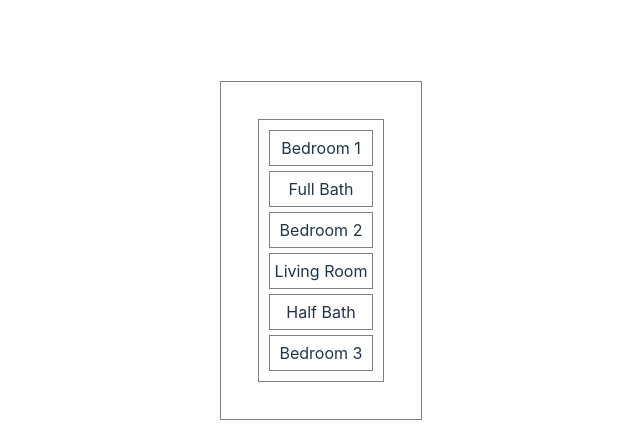
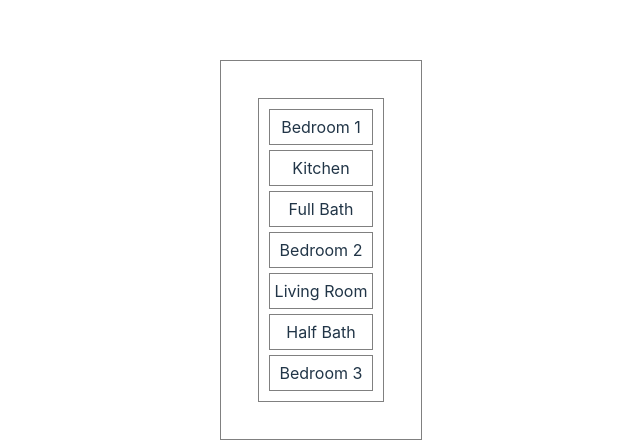
Before and after one commit to NSnyc/ev-floorplan-lab, a React (Vite) app: page / in a window 1280 px wide. Shown: the part 150-590 px from the top of the page, without its empty margins (319-959 px from the left). Built offline with nearby package versions, Linux system fonts and the light colour scheme.

Commit message:
Add Kitchen

```diff
--- a/src/FloorPlan.jsx
+++ b/src/FloorPlan.jsx
@@ -1,11 +1,13 @@
 import Bedroom from "./Bedroom"
 import LivingRoom from "./LivingRoom"
 import Bath from "./Bath"
+import Kitchen from "./Kitchen"
 
 const FloorPlan = (props) => {
   return (
     <div>
       <Bedroom bedNum="1" />
+      <Kitchen />
       <Bath size="Full" />
       <Bedroom bedNum="2" />
       <LivingRoom />
--- /dev/null
+++ b/src/Kitchen.jsx
@@ -0,0 +1,7 @@
+const Kitchen = (props) => {
+  return (
+    <div>Kitchen</div>
+  )
+}
+
+export default Kitchen
```
